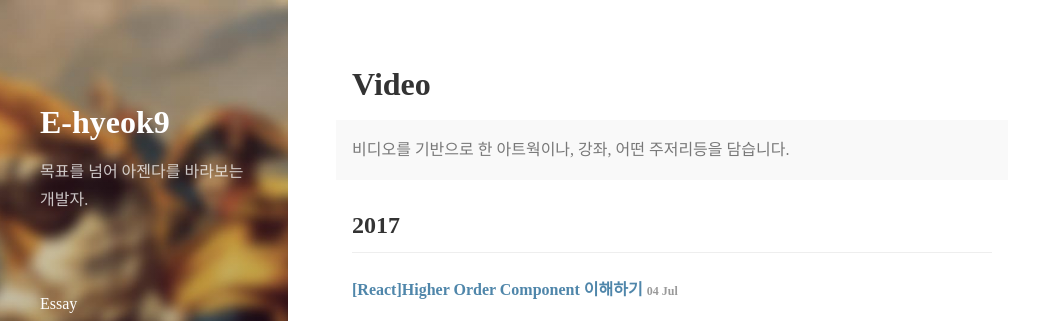
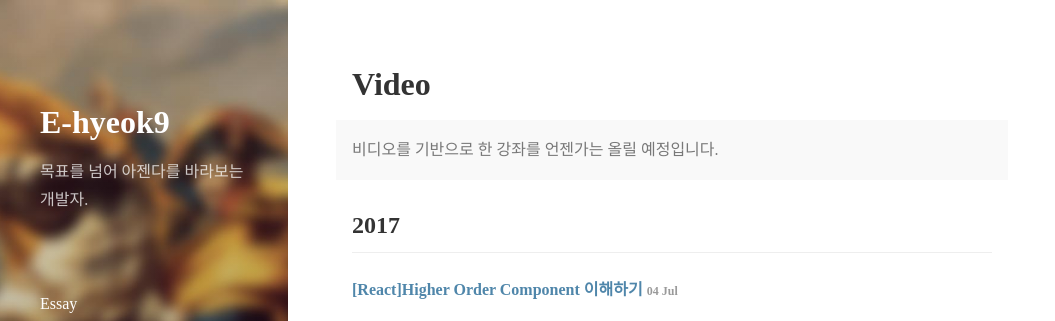
Before and after one commit to ehyeok9/ehyeok9.github.io, a Jekyll site: the page built from _featured_categories/video.md, in a window 1280 px wide and 900 px high. Shown: the top 321 px of the window, without its empty margins (0-1055 px from the left). Built offline with Jekyll 4.4.1, drawn with Linux system fonts in a browser that asks for light colours; nearby versions of some CDN libraries.

Commit message:
Update video.md

```diff
--- a/_featured_categories/video.md
+++ b/_featured_categories/video.md
@@ -6,5 +6,5 @@ menu: true
 submenu: true
 order: 5
 description: >
-  비디오를 기반으로 한 아트웍이나, 강좌, 어떤 주저리등을 담습니다.
+     비디오를 기반으로 한 강좌를 언젠가는 올릴 예정입니다.
 ---
```
